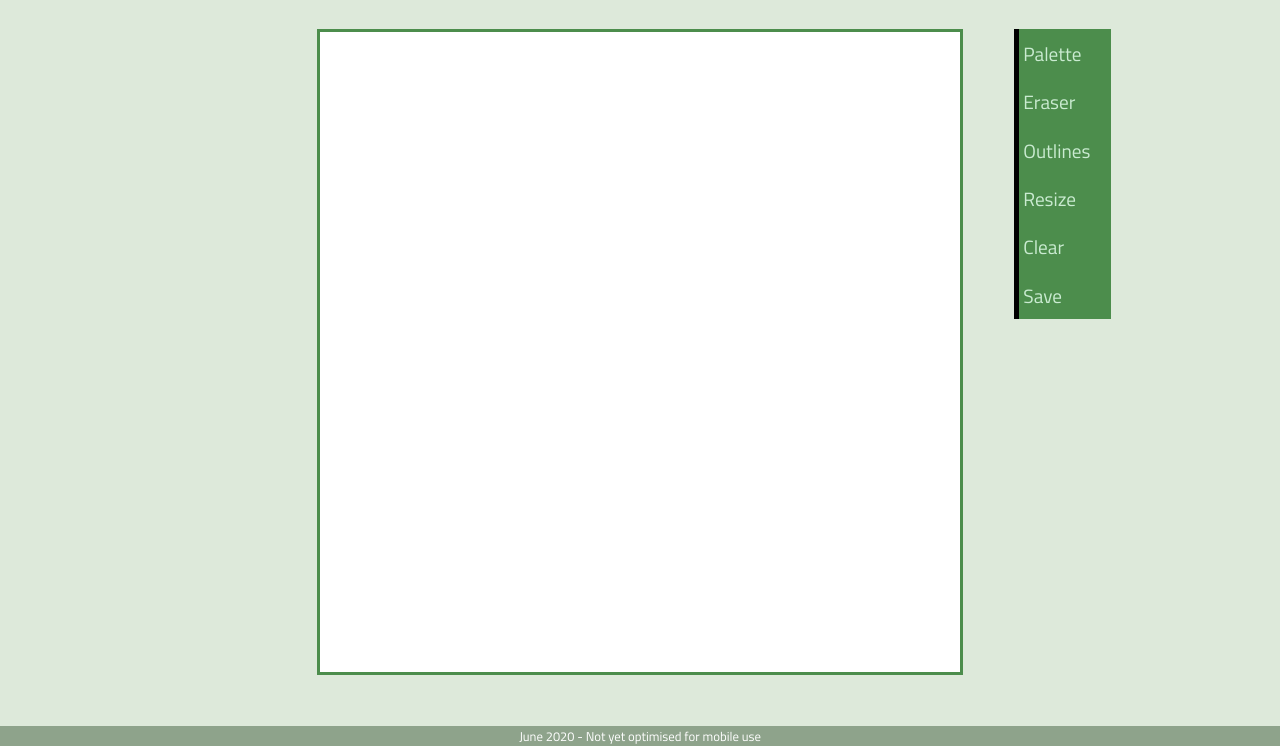
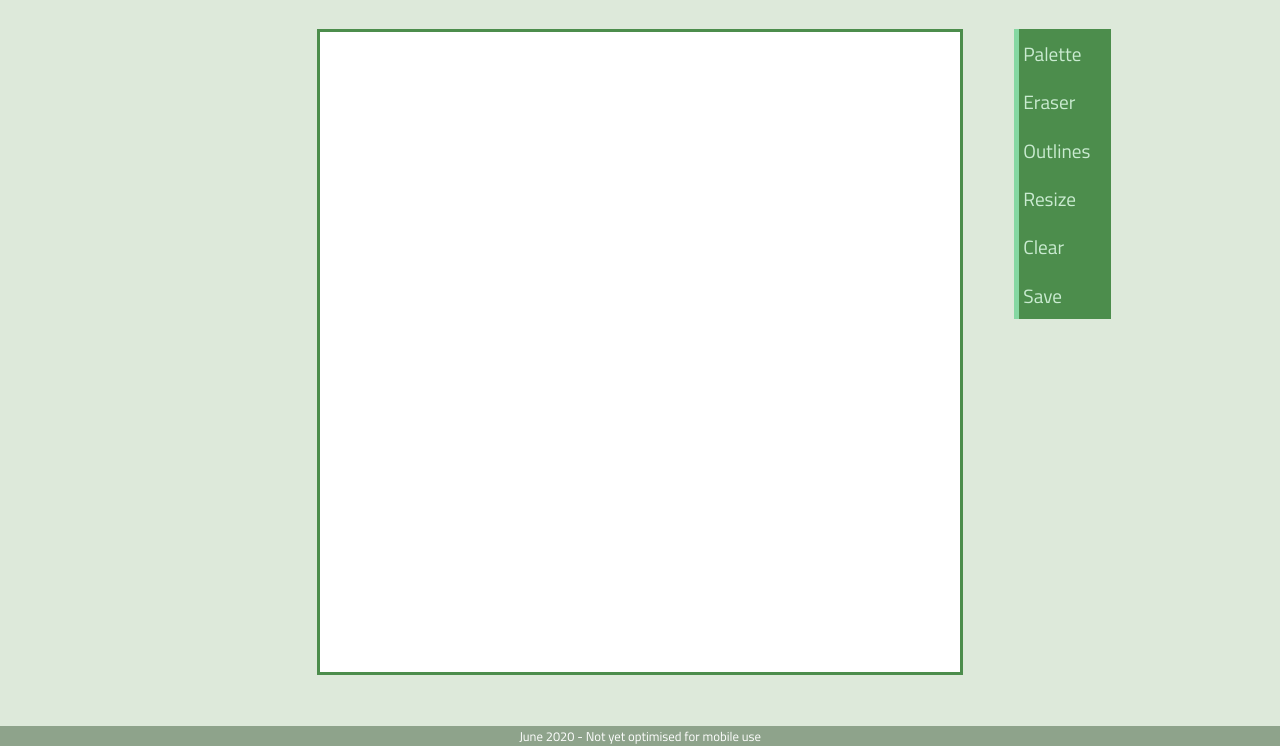
Before and after one commit to gekoke/pixel-drawer, a plain HTML site: page index.html in a window 1280 px wide. Shown: the part 54-800 px from the top of the page. Drawn offline with Linux system fonts and the light colour scheme.

Commit message:
made default palette color prettier

```diff
--- a/index.js
+++ b/index.js
@@ -4,7 +4,7 @@
 const gridSize = 80;
 const maxAllowedResolution = 64;
 let resolution = 22;
-let chosenColor = '#000000';
+let chosenColor = getComputedStyle(document.body).getPropertyValue('--dock-button-selected-color').toString();
 let outlinesActive = false;
 let eraserActive = false;
 let isDrawing = false;
--- a/style.css
+++ b/style.css
@@ -17,9 +17,9 @@
 
     --dock-button-font: "Titillium Web";
     --dock-button-font-size: 1.2rem;
-    --dock-background-color: rgb(0, 0, 0);
+    --dock-background-color: rgb(134, 216, 162);
     --dock-button-color: rgb(76, 141, 76);
-    --dock-button-selected-color: rgb(106, 173, 106);
+    --dock-button-selected-color: #6aad6a;
 
     --footer-font: "Titillium Web";
     --footer-font-size: 80%;
```
